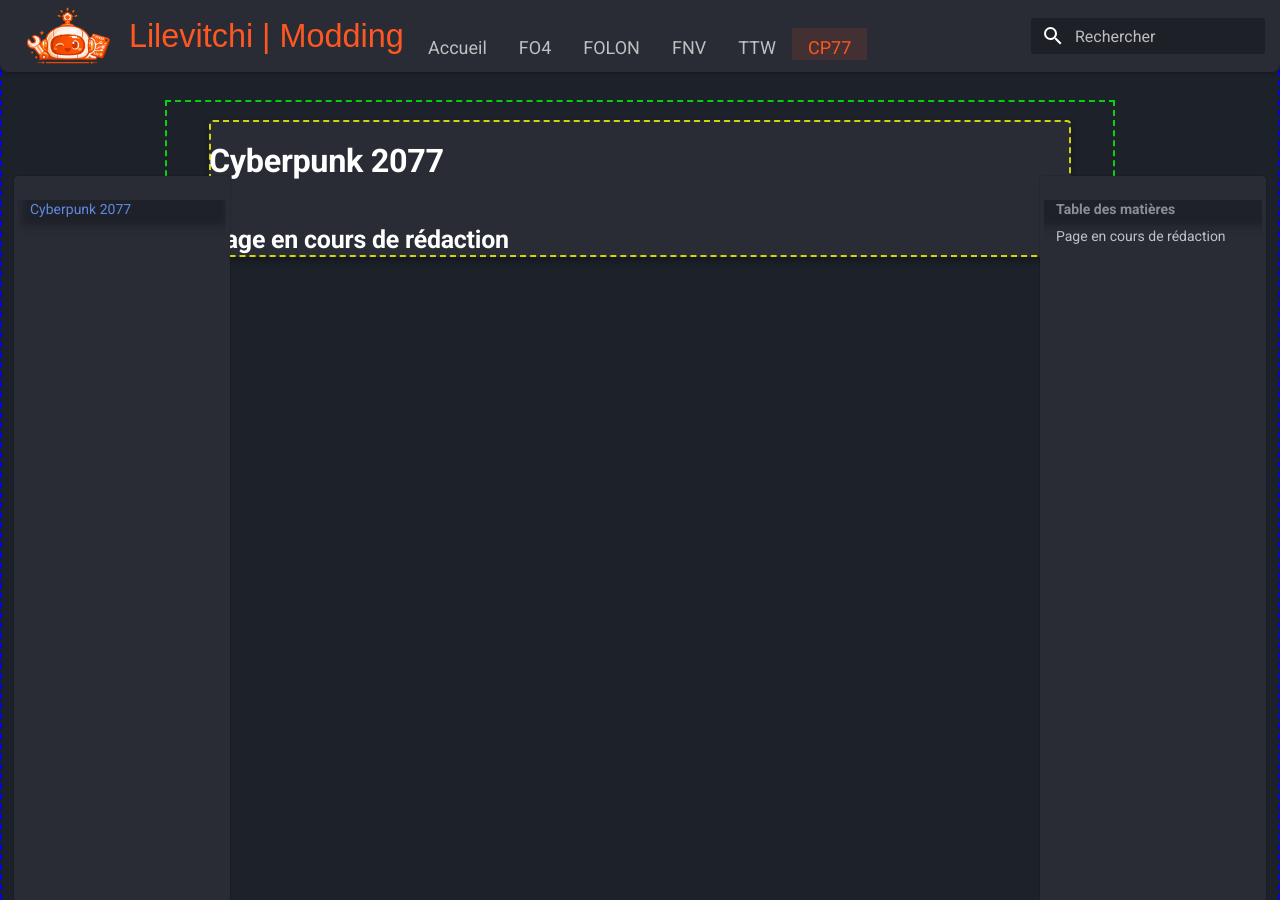
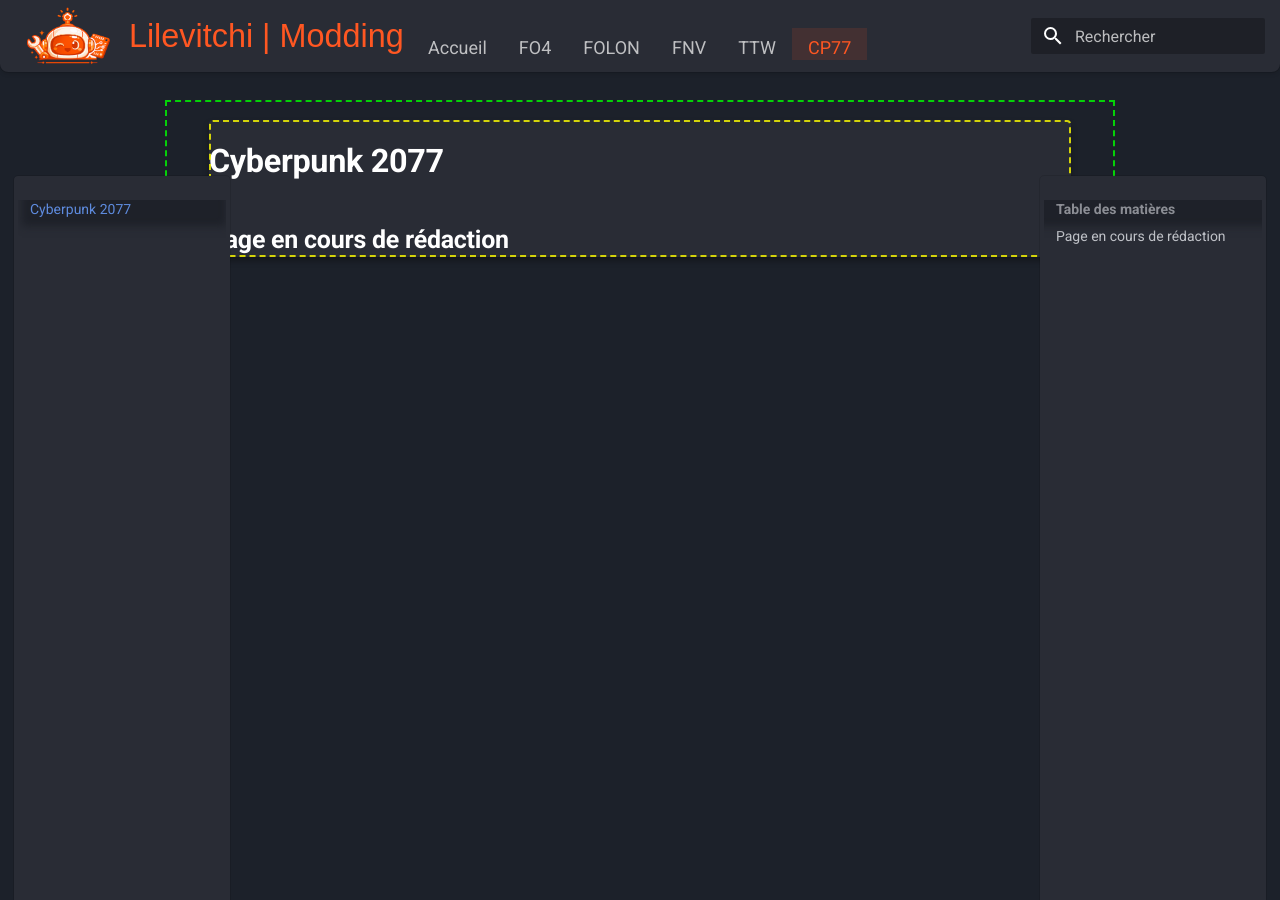
Before and after one commit to Lilevitchi/lilevitchi.github.io, an MkDocs documentation site: the page built from docs/cyberpunk/index.md, in a window 1280 px wide and 900 px high. Built offline with MkDocs 1.6.1 and Material for MkDocs 9.7.7, drawn with Linux system fonts in a browser that asks for light colours.

Commit message:
Update extra.css

```diff
--- a/docs/stylesheets/extra.css
+++ b/docs/stylesheets/extra.css
@@ -299,9 +299,6 @@
   display: flex;
   min-height: 100vh;
   max-width: none;
-
-  outline: 2px dashed rgba(0, 0, 255, 0.8); /* Bleu (Debug) */
-  outline-offset: -2px;
 }
 
 /* Sidebar */
```
